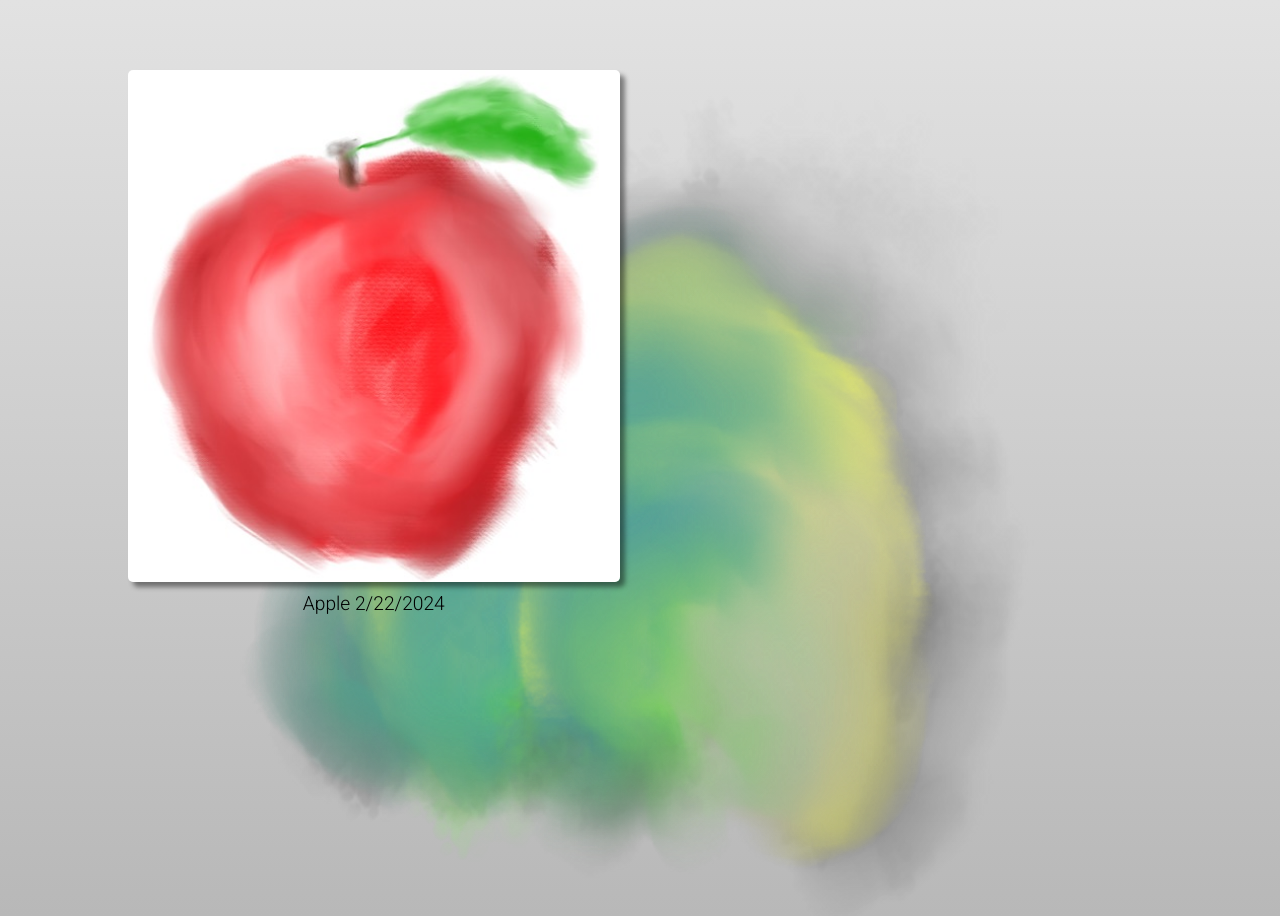
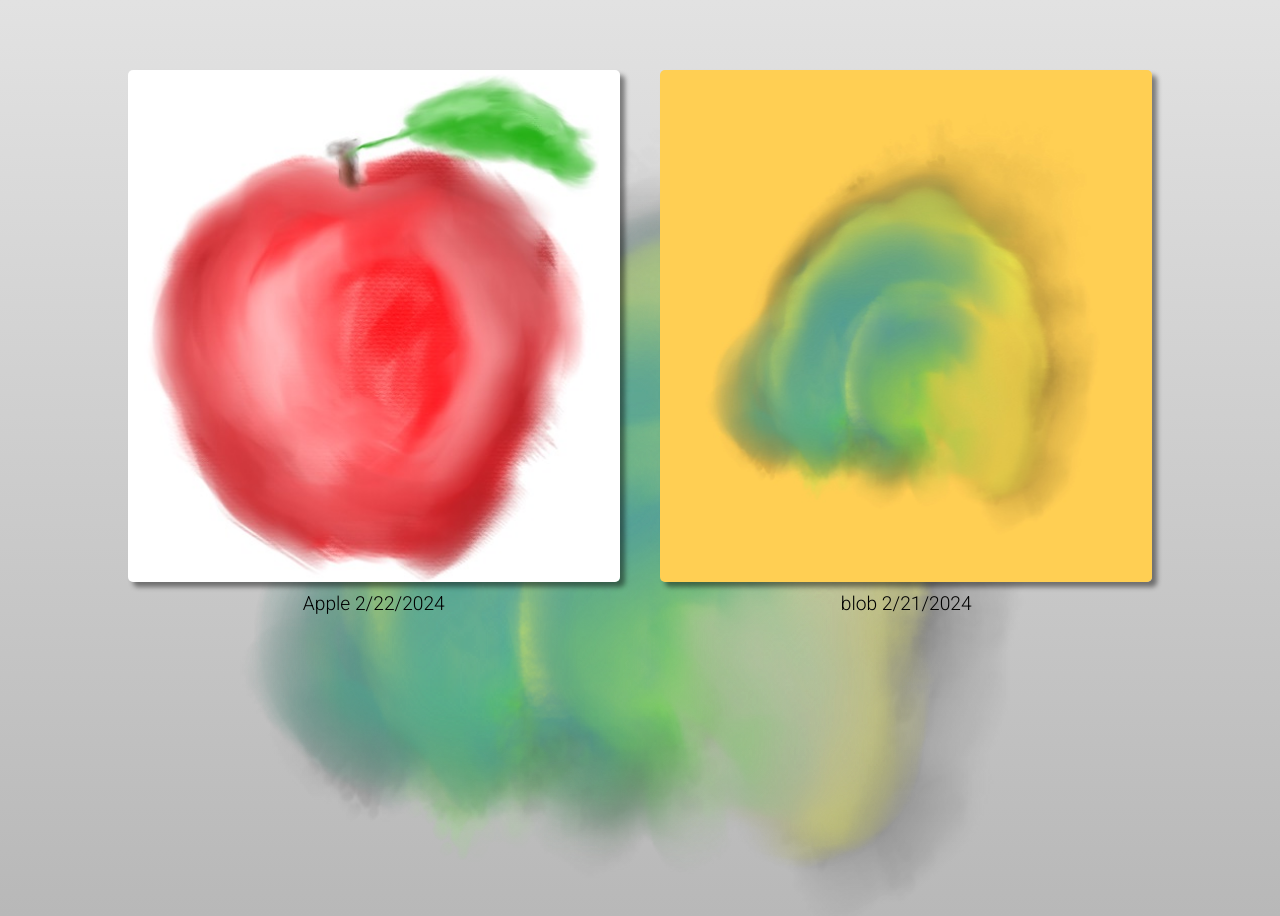
Before and after one commit to polysplitter/dailyart, a plain HTML site: page index.html in a window 1280 px wide. Drawn offline with Linux system fonts and the light colour scheme; files that its build step writes are made by us from their sources.

Commit message:
forgot index

```diff
--- a/index.html
+++ b/index.html
@@ -21,6 +21,10 @@
                 <div class="art-1"></div>
                 <p>Apple 2/22/2024</p>
             </div>
+            <div class="cast-2">
+                <div class="art-0"></div>
+                <p>blob 2/21/2024</p>
+            </div>
         </div>
     </div>
 </body>
```
